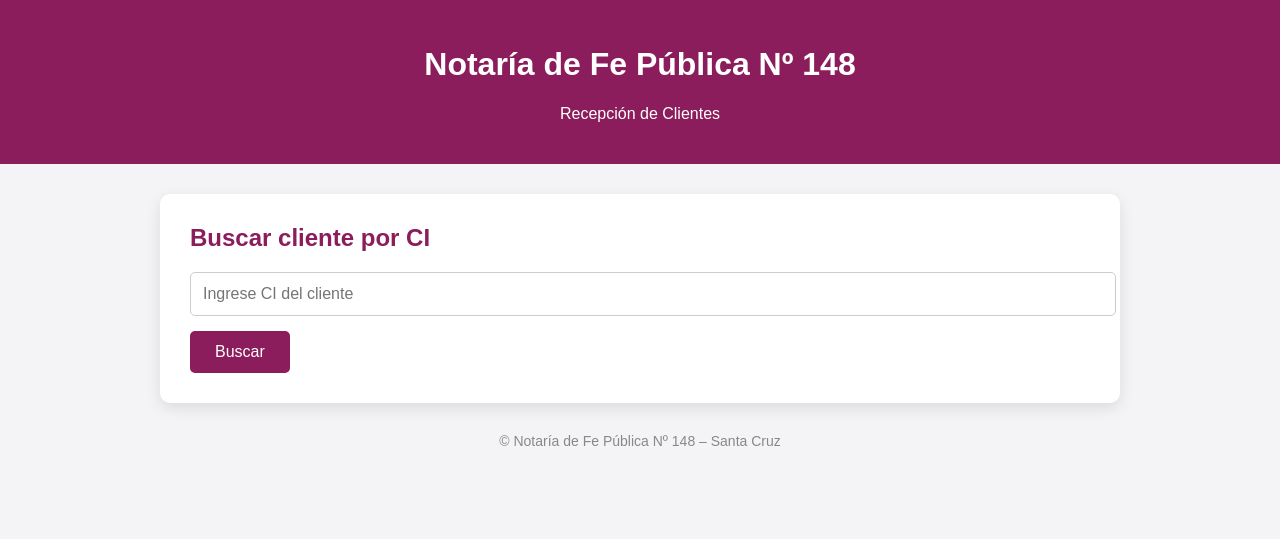
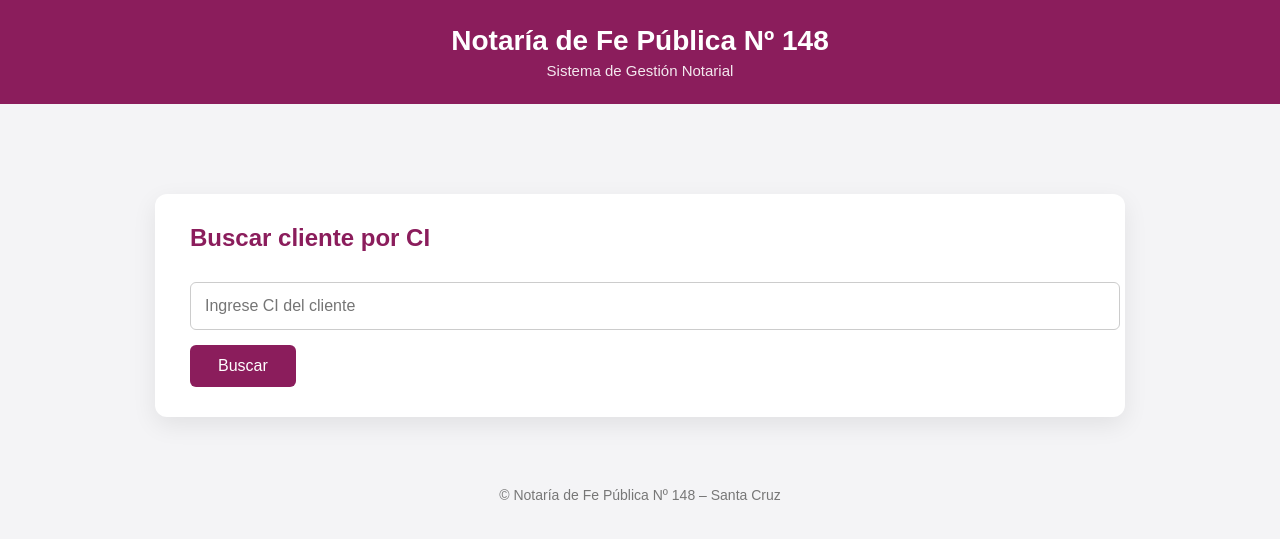
Before and after one commit to alecaballero17/sistema-notaria-148, a Django app: page /recepcion/ in a window 1280 px wide. Shown: the top 539 px of the page. Run offline with Django 4.2, Linux system fonts and the light colour scheme.

Commit message:
Actualizar configuración de plantillas y crear base de HTML para la recepción de clientes

```diff
--- a/notaria_system/notaria_system/settings.py
+++ b/notaria_system/notaria_system/settings.py
@@ -60,7 +60,7 @@ ROOT_URLCONF = 'notaria_system.urls'
 TEMPLATES = [
     {
         'BACKEND': 'django.template.backends.django.DjangoTemplates',
-        'DIRS': [],
+        'DIRS': [BASE_DIR / 'notaria_system' / 'templates'],
         'APP_DIRS': True,
         'OPTIONS': {
             'context_processors': [
--- /dev/null
+++ b/notaria_system/recepcion/templates/base.html
@@ -0,0 +1,102 @@
+<!DOCTYPE html>
+<html lang="es">
+<head>
+    <meta charset="UTF-8">
+    <title>{% block title %}Sistema Notaría 148{% endblock %}</title>
+    <meta name="viewport" content="width=device-width, initial-scale=1">
+
+    <style>
+        body {
+            margin: 0;
+            font-family: Arial, Helvetica, sans-serif;
+            background: #f4f4f6;
+        }
+
+        header {
+            background: #8b1d5c;
+            color: white;
+            padding: 25px;
+            text-align: center;
+        }
+
+        header h1 {
+            margin: 0;
+            font-size: 28px;
+        }
+
+        header p {
+            margin: 5px 0 0;
+            font-size: 15px;
+            opacity: 0.9;
+        }
+
+        main {
+            max-width: 1000px;
+            margin: 30px auto;
+            padding: 20px;
+        }
+
+        footer {
+            text-align: center;
+            padding: 20px;
+            color: #777;
+            font-size: 14px;
+        }
+
+        .card {
+            background: white;
+            border-radius: 10px;
+            padding: 25px;
+            margin-bottom: 25px;
+            box-shadow: 0 5px 15px rgba(0,0,0,0.1);
+        }
+
+        h2 {
+            color: #8b1d5c;
+            margin-top: 0;
+        }
+
+        button {
+            background: #8b1d5c;
+            color: white;
+            border: none;
+            padding: 10px 22px;
+            border-radius: 5px;
+            cursor: pointer;
+            font-size: 15px;
+        }
+
+        button:hover {
+            background: #6f1748;
+        }
+
+        input[type="text"] {
+            width: 100%;
+            padding: 12px;
+            font-size: 16px;
+            margin: 10px 0 15px;
+            border-radius: 5px;
+            border: 1px solid #ccc;
+        }
+    </style>
+
+    {% block extra_css %}{% endblock %}
+</head>
+<body>
+
+<header>
+    <h1>Notaría de Fe Pública Nº 148</h1>
+    <p>Sistema de Gestión Notarial</p>
+</header>
+
+<main>
+    {% block content %}
+    {% endblock %}
+</main>
+
+<footer>
+    © Notaría de Fe Pública Nº 148 – Santa Cruz
+</footer>
+
+</body>
+</html>
--- a/notaria_system/recepcion/templates/recepcion/buscar_cliente.html
+++ b/notaria_system/recepcion/templates/recepcion/buscar_cliente.html
@@ -1,72 +1,67 @@
-<!DOCTYPE html>
-<html lang="es">
-<head>
-    <meta charset="UTF-8">
-    <title>Recepción | Notaría 148</title>
+{% extends "base.html" %}
 
+{% block content %}
 <style>
-        body {
-            font-family: Arial, sans-serif;
-            background: #f4f4f6;
-            margin: 0;
-            padding: 0;
+    .page-wrapper {
+        display: flex;
+        justify-content: center;
+        margin-top: 40px;
+        padding: 0 15px;
     }
 
-        header {
+    .card-main {
+        width: 100%;
+        max-width: 900px;
+        background: #ffffff;
+        border-radius: 12px;
+        padding: 30px 35px;
+        box-shadow: 0 8px 25px rgba(0,0,0,0.08);
+    }
+
+    .card-main h2 {
+        color: #8b1d5c;
+        margin-bottom: 20px;
+    }
+
+    .form-group input {
+        width: 100%;
+        padding: 14px;
+        font-size: 16px;
+        border-radius: 6px;
+        border: 1px solid #ccc;
+        margin-bottom: 15px;
+    }
+
+    .btn-primary {
         background: #8b1d5c;
         color: white;
-            padding: 25px;
-            text-align: center;
-        }
-
-        .container {
-            max-width: 900px;
-            margin: 30px auto;
-            background: white;
-            padding: 30px;
-            border-radius: 10px;
-            box-shadow: 0 5px 15px rgba(0,0,0,0.1);
-        }
-
-        h2 {
-            color: #8b1d5c;
-            margin-top: 0;
-        }
-
-        input[type="text"] {
-            width: 100%;
-            padding: 12px;
-            font-size: 16px;
-            margin-bottom: 15px;
-            border-radius: 5px;
-            border: 1px solid #ccc;
-        }
-
-        button {
-            background: #8b1d5c;
-            color: white;
-            padding: 12px 25px;
+        padding: 12px 28px;
         border: none;
-            border-radius: 5px;
+        border-radius: 6px;
         font-size: 16px;
         cursor: pointer;
     }
 
-        button:hover {
+    .btn-primary:hover {
         background: #6f1748;
     }
 
-        .card {
+    .section {
+        margin-top: 35px;
         background: #f9f9fb;
-            padding: 20px;
-            margin-top: 25px;
-            border-radius: 8px;
+        padding: 25px;
+        border-radius: 10px;
+    }
+
+    .section h3 {
+        color: #8b1d5c;
+        margin-bottom: 15px;
     }
 
     table {
         width: 100%;
         border-collapse: collapse;
-            margin-top: 15px;
+        margin-top: 10px;
     }
 
     table th, table td {
@@ -85,56 +80,46 @@
     .FINALIZADO { color: #31708f; }
     .ENTREGADO { color: #3c763d; }
 
-        .btn-registrar {
+    .no-data {
+        font-weight: bold;
+        color: #a94442;
+    }
+
+    .link-add {
         display: inline-block;
         margin-top: 15px;
         background: #8b1d5c;
         color: white;
-            padding: 10px 20px;
-            border-radius: 5px;
+        padding: 10px 22px;
+        border-radius: 6px;
         text-decoration: none;
     }
+</style>
 
-        .btn-registrar:hover {
-            background: #6f1748;
-        }
+<div class="page-wrapper">
+    <div class="card-main">
 
-        footer {
-            text-align: center;
-            margin-top: 30px;
-            color: #888;
-            font-size: 14px;
-        }
-    </style>
-</head>
-
-<body>
-
-<header>
-    <h1>Notaría de Fe Pública Nº 148</h1>
-    <p>Recepción de Clientes</p>
-</header>
-
-<div class="container">
+        <h2>Buscar cliente por CI</h2>
 
         <form method="post">
             {% csrf_token %}
-        <h2>Buscar cliente por CI</h2>
+            <div class="form-group">
                 <input type="text" name="ci" placeholder="Ingrese CI del cliente" value="{{ ci }}" required>
-        <button type="submit">Buscar</button>
+            </div>
+            <button class="btn-primary" type="submit">Buscar</button>
         </form>
 
         {% if cliente %}
-        <div class="card">
-            <h2>Datos del Cliente</h2>
+            <div class="section">
+                <h3>Datos del Cliente</h3>
                 <p><strong>Nombre:</strong> {{ cliente.nombre_completo }}</p>
                 <p><strong>CI:</strong> {{ cliente.ci }}</p>
                 <p><strong>Teléfono:</strong> {{ cliente.telefono }}</p>
                 <p><strong>Fecha de nacimiento:</strong> {{ cliente.fecha_nacimiento }}</p>
             </div>
 
-        <div class="card">
-            <h2>Trámites</h2>
+            <div class="section">
+                <h3>Trámites</h3>
                 {% if tramites %}
                     <table>
                         <tr>
@@ -156,19 +141,14 @@
             </div>
 
         {% elif ci %}
-        <div class="card">
-            <p><strong>No se encontró ningún cliente con ese CI.</strong></p>
-            <a href="/admin/clientes/cliente/add/" class="btn-registrar">
+            <div class="section">
+                <p class="no-data">No se encontró ningún cliente con ese CI.</p>
+                <a href="/admin/clientes/cliente/add/" class="link-add">
                     ➕ Registrar nuevo cliente
                 </a>
             </div>
         {% endif %}
 
     </div>
-
-<footer>
-    © Notaría de Fe Pública Nº 148 – Santa Cruz
-</footer>
-
-</body>
-</html>
+</div>
+{% endblock %}
```
Lines whose indentation alone changed are shown as unchanged.
